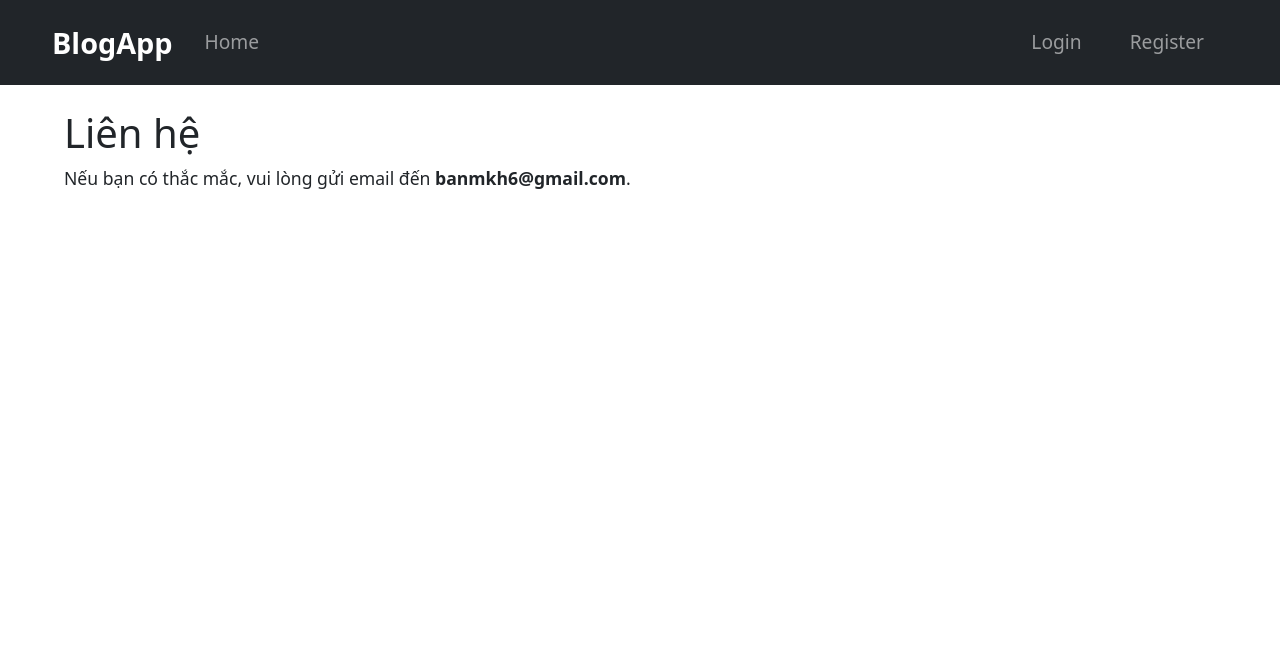
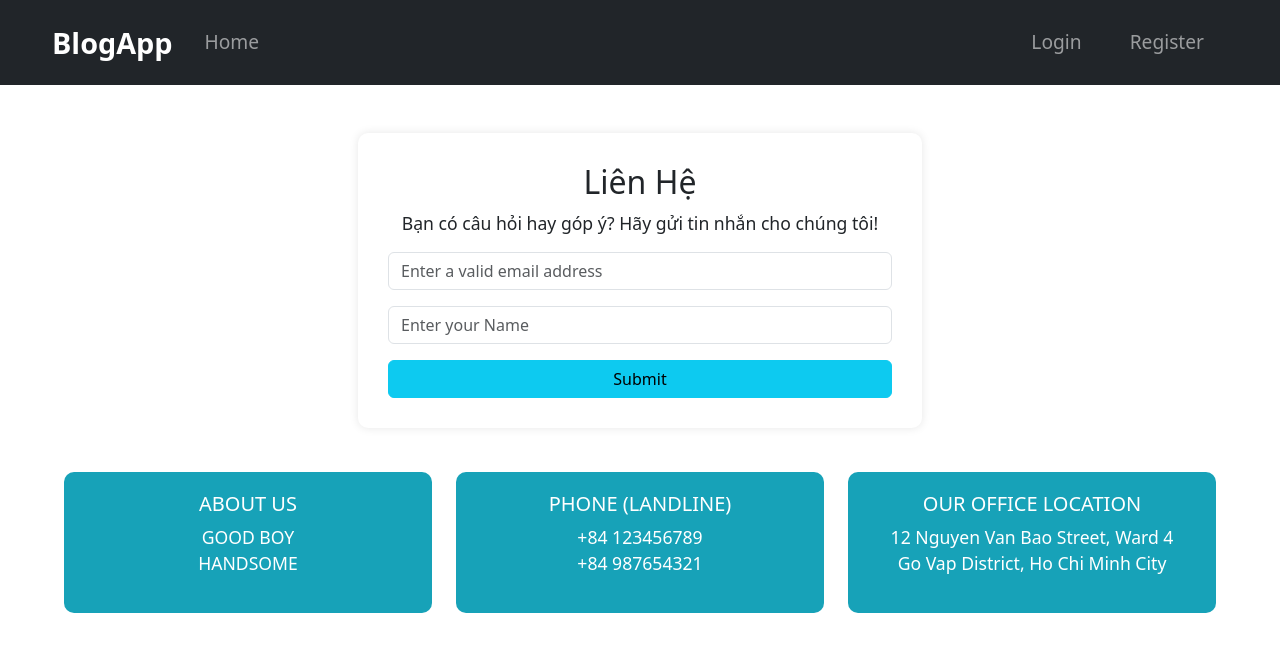
Before and after one commit to banmkh/flask-tiny-app, a Flask app: page /contact in a window 1280 px wide. Shown: the top 652 px of the page. Run offline with Flask 3, Linux system fonts and the light colour scheme.

Commit message:
chinh sua co che cam nguoi dung, chinh sua trang contact.html

```diff
--- a/app/routes_account.py
+++ b/app/routes_account.py
@@ -53,7 +53,8 @@ def login():
         user = get_user_by_email(email)
         if user and user["password"] == password:
             if user["is_ban"] == 1:
-                return redirect(url_for("user_bp.ban"))
+                flash("tài khoản của bạn đã bị cấm, vui lòng liên hệ admin để bỏ cấm",'danger')
+                return redirect(url_for("user_bp.contact",is_ban = 1))
             login_user(User(user['id'],user["username"], user["email"],user["is_admin"],user["is_ban"]))
             flash("Đăng nhập thành công!", "success")
             return redirect(url_for("post_bp.home"))
@@ -89,15 +90,6 @@ def admin_users():
         print(dict(i))
     return render_template("admin_users.html", users_is_not_ban = users_is_not_ban,users_is_ban = users_is_ban)
 
-# Chức năng thông báo khi tài khoản bị cấm
-@user_bp.route("/ban")
-def ban(is_ban = 0):
-    if is_ban == 1:
-        return render_template("ban.html")
-    else:
-        flash("Tài khoản của bạn không thuộc diện bị cấm","danger")
-        return redirect(url_for("post_bp.home"))
-
 # chức năng cấm, bỏ cấm tài khoản
 @user_bp.route("/admin/toggle-ban",methods = ["POST"])
 @login_required
--- a/app/static/css/style.css
+++ b/app/static/css/style.css
@@ -50,7 +50,23 @@ body {
     font-size: 24px;
     color: rgb(57, 35, 35);
 }
-
+.contact-container {
+    background: white;
+    padding: 30px;
+    border-radius: 10px;
+    box-shadow: 0px 0px 10px rgba(0, 0, 0, 0.1);
+    text-align: center;
+}
+.info-section {
+    background: #17a2b8;
+    color: white;
+    padding: 20px;
+    margin-top: 20px;
+    border-radius: 10px;
+}
+.info-icon {
+    font-size: 30px;
+}
 
 #flash-container {
     position: fixed;
--- a/app/templates/contact.html
+++ b/app/templates/contact.html
@@ -1,8 +1,46 @@
 {% extends "base.html" %}
 
 {% block content %}
-    <div class="container">
-        <h1>Liên hệ</h1>
-        <p>Nếu bạn có thắc mắc, vui lòng gửi email đến <strong>banmkh6@gmail.com</strong>.</p>
+<div class="container mt-5">
+    <div class="row justify-content-center">
+        <div class="col-md-6">
+            <div class="contact-container">
+                <h2>Liên Hệ</h2>
+                <p>Bạn có câu hỏi hay góp ý? Hãy gửi tin nhắn cho chúng tôi!</p>
+                <form>
+                    <div class="mb-3">
+                        <input type="email" class="form-control" placeholder="Enter a valid email address">
+                    </div>
+                    <div class="mb-3">
+                        <input type="text" class="form-control" placeholder="Enter your Name">
+                    </div>
+                    <button type="submit" class="btn btn-info w-100">Submit</button>
+                </form>
+            </div>
+        </div>
     </div>
+    <div class="row mt-4">
+        <div class="col-md-4 text-center">
+            <div class="info-section">
+                <div class="info-icon"></div>
+                <h5>ABOUT US</h5>
+                <p>GOOD BOY <br> HANDSOME</p>
+            </div>
+        </div>
+        <div class="col-md-4 text-center">
+            <div class="info-section">
+                <div class="info-icon"></div>
+                <h5>PHONE (LANDLINE)</h5>
+                <p>+84 123456789 <br> +84 987654321</p>
+            </div>
+        </div>
+        <div class="col-md-4 text-center">
+            <div class="info-section">
+                <div class="info-icon"></div>
+                <h5>OUR OFFICE LOCATION</h5>
+                <p>12 Nguyen Van Bao Street, Ward 4 <br> Go Vap District, Ho Chi Minh City</p>
+            </div>
+        </div>
+    </div>
+</div>
 {% endblock %}
--- a/app/templates/index.html
+++ b/app/templates/index.html
@@ -4,7 +4,7 @@
 
 {% block content %}
     <div class="container">
-        <h1 class="mb-4">Latest Posts</h1>
+        <h1 class="mb-4">Bài viết gần đây</h1>
         <form method="GET" action="{{ url_for('post_bp.home') }}" class="mb-3">
             <label for="per_page">Số bài viết mỗi trang:</label>
             <select name="per_page" id="per_page" onchange="this.form.submit()">
```
Also changed, not shown: blog.db.
